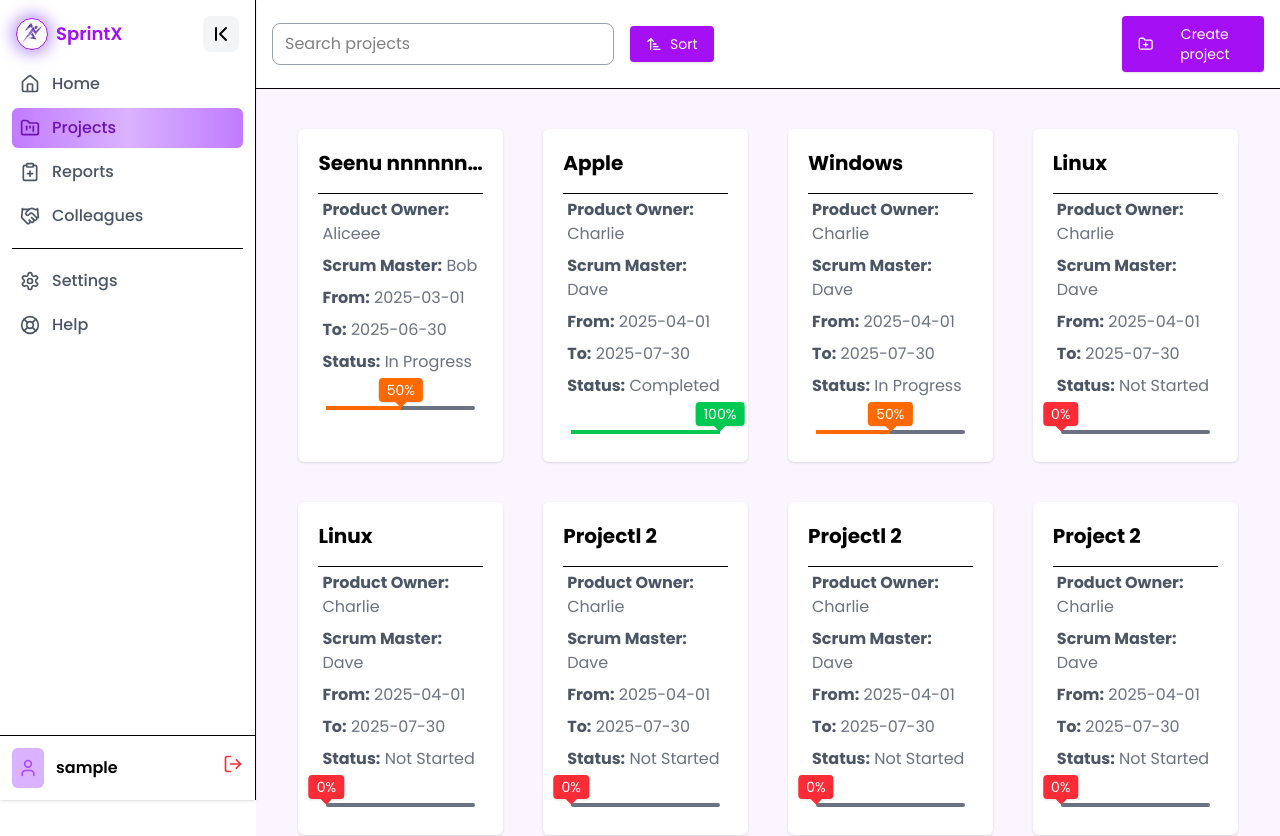
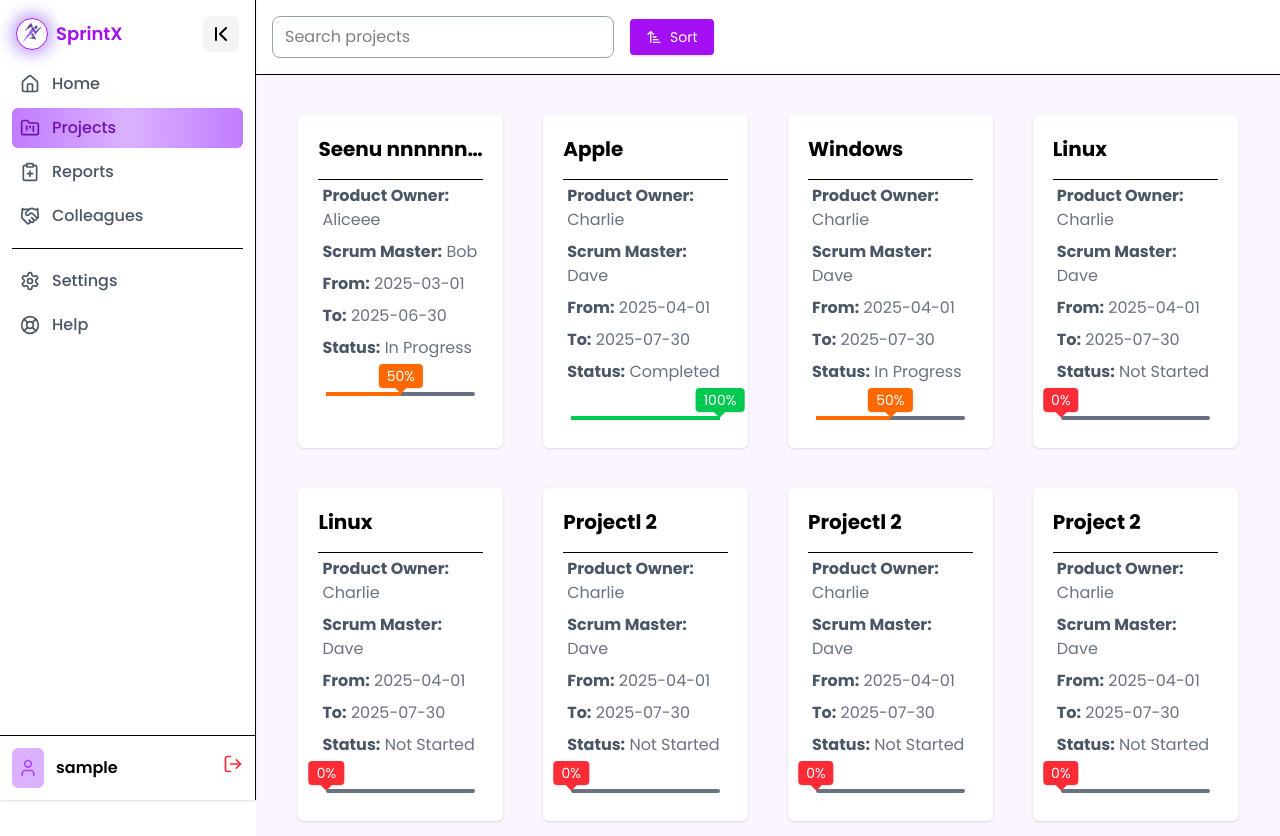
Before and after one commit to Sabarish-developer/SprintX, a React (Vite) app in the folder client/: page /home/projects in a window 1280 px wide. Shown: the top 836 px of the page. Built offline with nearby package versions, Linux system fonts and the light colour scheme; sample sign-in values are in the browser's storage.

Commit message:
Auth(projects): create project button only rendered to Product owners

```diff
--- a/client/src/components/Projects.jsx
+++ b/client/src/components/Projects.jsx
@@ -149,6 +149,10 @@ export default function Projects() {
     alert("delete clicked");
   }
 
+  const handleCreateProject = () => {
+    alert("project created")
+  }
+
 
   return (
     <div className="flex flex-col items-center">
@@ -192,14 +196,15 @@ export default function Projects() {
                 clearSort={clearSort}
               />
           </div>
+          {isProductOwner &&
           <button
-          onClick={() => setOpen(!open)}
+          onClick={() => handleCreateProject()}
           className="bg-[#a40ff3] hover:bg-white cursor-pointer hover:text-[#a40ff3] text-white px-4 py-2 rounded shadow hover:shadow-md text-sm flex items-center gap-2 w-40"
         >
           <FolderPlus size={18} />
           Create project
         </button>
-          {/* <button>Create Project</button> */}
+          }
 
           {/* Mobile Hamburger */}
           <div className="lg:hidden">
```
